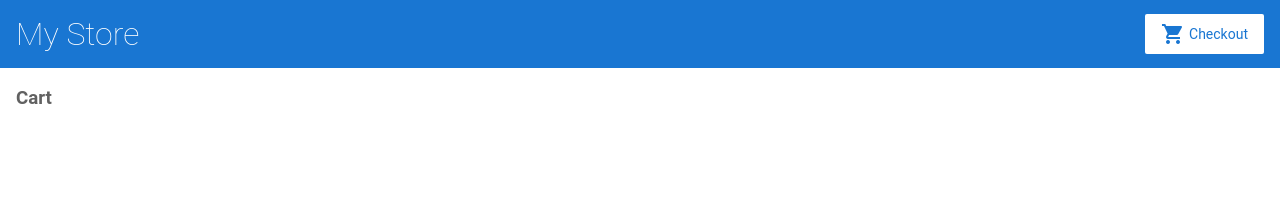
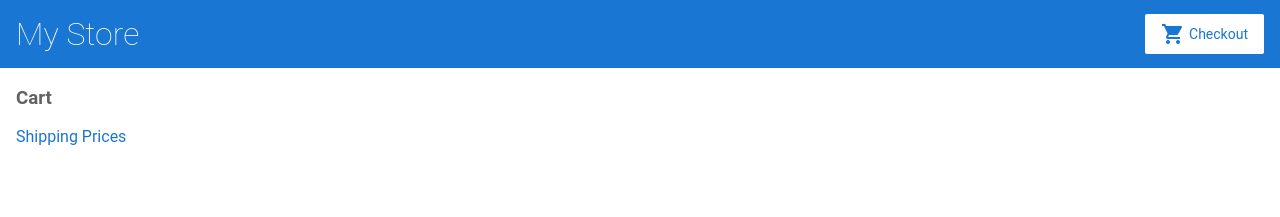
Before and after one commit to lala-lee-jobs/mystore, an Angular app: page /cart in a window 1280 px wide. Shown: the top 217 px of the page. Built offline with nearby package versions, Linux system fonts and the light colour scheme.

Commit message:
在購物車元件加上運費的連結

```diff
--- a/src/app/cart/cart/cart.component.html
+++ b/src/app/cart/cart/cart.component.html
@@ -1,4 +1,5 @@
 <h3>Cart</h3>
+<a [routerLink]="['/shipping']">Shipping Prices</a>
 <div class="cart-item" *ngFor="let item of carts">
   <span>{{ item.name }}</span>
   <span>{{ item.price | currency }}</span>
```
